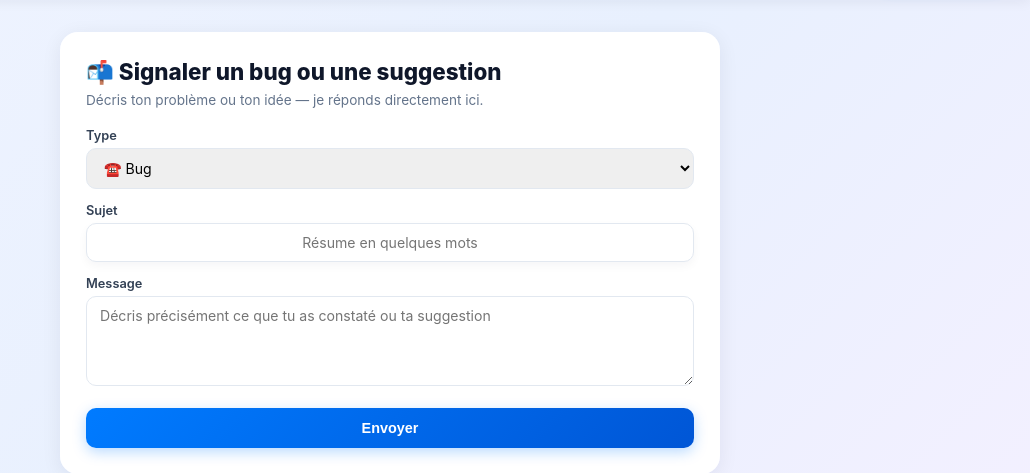
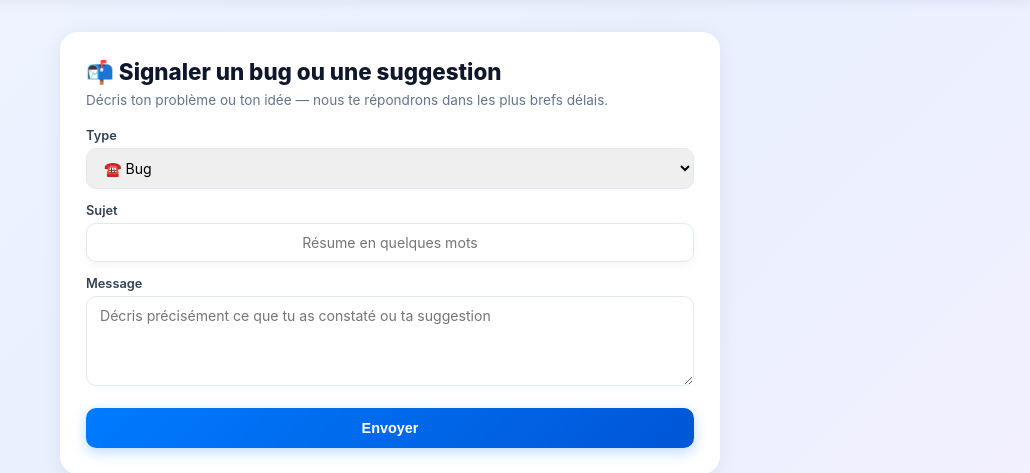
Before and after one commit to lemeilleurhackeur65645-cell/Hirondelleconjugaison, a Flask app: page /contact in a window 1280 px wide. Shown: the part 112-585 px from the top of the page, without its empty margins (250-1280 px from the left). Run offline with Flask 3, Linux system fonts and the light colour scheme; the visitor is signed in with stand-in values (Sample User, id 1); data that the repository does not hold is empty; parts of the project's set-up code (start-up, migrations or seed data) failed here and were passed over; some libraries are stand-ins or nearby versions.

Commit message:
Update contact.html

```diff
--- a/templates/contact.html
+++ b/templates/contact.html
@@ -79,7 +79,7 @@
 
     <div class="contact-card">
         <h1>📬 Signaler un bug ou une suggestion</h1>
-        <p class="sub">Décris ton problème ou ton idée — je réponds directement ici.</p>
+        <p class="sub">Décris ton problème ou ton idée — nous te répondrons dans les plus brefs délais.</p>
 
         {% with messages = get_flashed_messages() %}
             {% if messages %}
```
